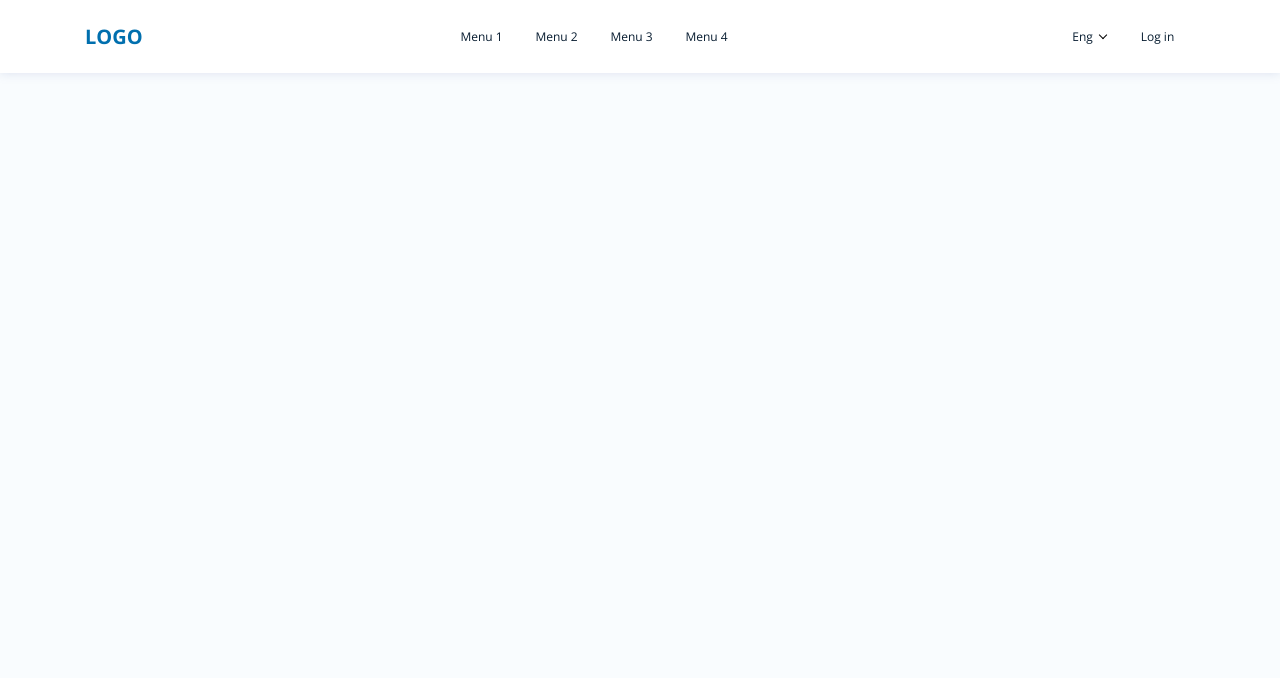
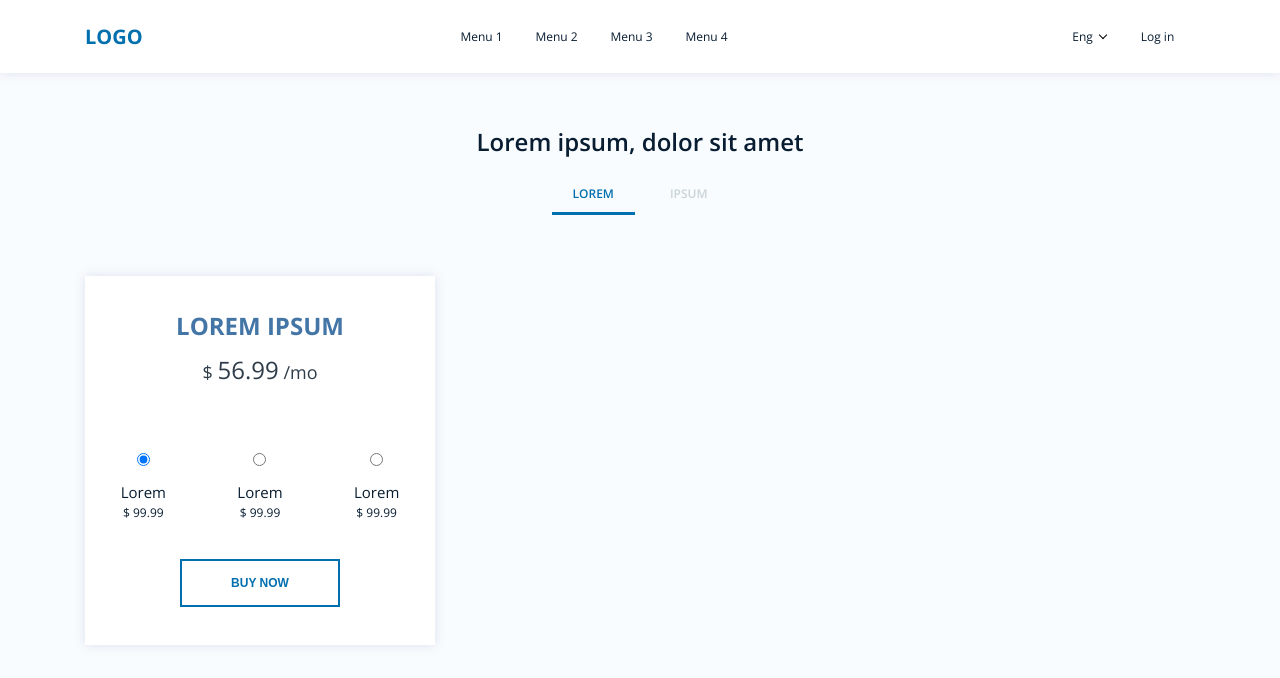
Before and after one commit to KirillLutsenko/TT-for-DVZN, a website built with Parcel: page src/index.html in a window 1280 px wide. Built offline with nearby package versions, Linux system fonts and the light colour scheme.

Commit message:
add title, slider, card(90%)

```diff
--- a/src/index.html
+++ b/src/index.html
@@ -6,17 +6,16 @@
     <title>Test Task for DVZN</title>
     <link rel="stylesheet" href="./styles/main.scss">
     <link rel="preconnect" href="https://fonts.gstatic.com">
-    <link href="https://fonts.googleapis.com/css2?family=Open+Sans:wght@400;600;700&display=swap" rel="stylesheet">
+    <link href="https://fonts.googleapis.com/css2?family=Open+Sans:wght@300;400;600;700&display=swap" rel="stylesheet">
     <link rel="icon" href="./images/favicon.png">
   </head>
   <body class="page">
     <header class="page__header header">
-      <section class="header__content content">
-        <div class="content__logo logo">
+      <div class="header__logo logo">
         <a href="#" class="logo__link">Logo</a>
       </div>
 
-        <nav class="content__nav nav">
+      <nav class="header__nav nav">
         <ul class="nav__list list">
           <li class="list__menu menu">
             <a href="#" class="menu__link link">Menu 1</a>
@@ -60,7 +59,7 @@
         </ul>
       </nav>
 
-        <div class="content__section section">
+      <div class="header__section section">
         <div class="section__languages languages">
           <a href="#" class="languages__link link">Eng</a>
           <ul class="languages__list">
@@ -71,7 +70,96 @@
 
         <a href="#" class="section__log-in log-in">Log in</a>
       </div>
+    </header>
+
+    <section class="page__main-menu main-menu">
+      <h3 class="main-menu__title title">Lorem ipsum, dolor sit amet</h3>
+
+      <div class="main-menu__slider slider">
+        <div class="slider__switch-buttons switch-buttons">
+          <label for="Lorem" class="switch-buttons__button--1 button--1">
+            <input
+              type="radio"
+              name="main-menu-radio-button"
+              id="Lorem"
+              class="switch-buttons__radio"
+              checked
+            >
+
+            <span class="switch-buttons__text">Lorem</span>
+          </label>
+
+          <label for="Ipsum" class="switch-buttons__button--2 button--2">
+            <input
+              type="radio"
+              name="main-menu-radio-button"
+              id="Ipsum"
+              class="switch-buttons__radio"
+            >
+
+            <span class="switch-buttons__text">Ipsum</span>
+          </label>
+        </div>
+
+        <div class="slider__cards cards">
+          <div class="cards__card card card--1">
+            <h4 class="card__title">Lorem ipsum</h4>
+
+            <p class="card__price price">
+              <span class="price__symbol">$</span>
+              <span class="price__cost">56.99</span>
+              <span class="price__currency">/mo</span>
+            </p>
+
+            <div class="card__price-inputs price-inputs">
+              <label for="price-input--1" class="price-inputs__price-input price-input">
+                <input
+                  type="radio"
+                  id="price-input--1"
+                  name="card-radio-button"
+                  class="price-input__radio"
+                  checked
+                >
+
+                <span class="price-input__text">
+                  <p class="price-input__text-title text-title--1">Lorem</p>
+                  <p class="price-input__text-price text-price--1">$ 99.99</p>
+                </span>
+              </label>
+
+              <label for="price-input--2" class="price-inputs__price-input price-input">
+                <input
+                  type="radio"
+                  id="price-input--2"
+                  name="card-radio-button"
+                  class="price-input__radio"
+                >
+
+                <span class="price-input__text">
+                  <p class="price-input__text-title text-title--2">Lorem</p>
+                  <p class="price-input__text-price text-price--2">$ 99.99</p>
+                </span>
+              </label>
+
+              <label for="price-input--3" class="price-inputs__price-input price-input">
+                <input
+                  type="radio"
+                  id="price-input--3"
+                  name="card-radio-button"
+                  class="price-input__radio"
+                >
+
+                <span class="price-input__text">
+                  <p class="price-input__text-title text-title--3">Lorem</p>
+                  <p class="price-input__text-price text-price--3">$ 99.99</p>
+                </span>
+              </label>
+            </div>
+
+            <button class="card__button">Buy Now</button>
+          </div>
+        </div>
+      </div>
     </section>
-    </header>
   </body>
 </html>
--- a/src/styles/header/content.scss
+++ b/src/styles/header/header.scss
@@ -1,4 +1,4 @@
-.content {
+.header {
   display: flex;
   justify-content: space-between;
   align-items: center;
@@ -10,7 +10,7 @@
   &__logo {
     width: 58px;
     height: 27px;
-    color: #006fae;
+    color: $default-color;
     font-weight: 700;
     font-size: 20px;
     text-transform: uppercase;
--- a/src/styles/header/items.scss
+++ b/src/styles/header/items.scss
@@ -7,13 +7,18 @@
     justify-content: center;
     width: $nav-menu-width;
     height: 30px;
-    border-bottom: 0.5px solid;
+    border-bottom: 1px solid $main-hover-color;
     background-color: #fff;
     cursor: pointer;
+
+    &:first-child {
+      border-top: 1px solid $main-hover-color;
+    }
 
     &:hover {
       color: #fff;
       background-color: $main-hover-color;
+      border-color: $main-hover-color;
     }
   }
 }
--- a/src/styles/header/languages.scss
+++ b/src/styles/header/languages.scss
@@ -2,7 +2,7 @@
   &__list {
     display: none;
     position: absolute;
-    top: 73.5px;
+    top: 72.5px;
     box-shadow: 0 0 10px rgba(131, 144, 193, 0.25);
   }
 
@@ -37,6 +37,10 @@
     cursor: pointer;
     transition: $transition-color;
 
+    &:first-child {
+      border-top: 1px solid $main-hover-color;
+    }
+
     &:hover {
       color: #fff;
       background-color: $main-hover-color;
--- a/src/styles/header/menu.scss
+++ b/src/styles/header/menu.scss
@@ -12,7 +12,7 @@
   &__items {
     display: none;
     position: absolute;
-    top: 73.5px;
+    top: 72.5px;
     transition: all 1s ease;
   }
 
--- /dev/null
+++ b/src/styles/main-menu/card.scss
@@ -0,0 +1,62 @@
+.card {
+  display: flex;
+  flex-direction: column;
+  justify-content: flex-start;
+  width: 350px;
+  height: 369px;
+  background-color: #fff;
+  box-shadow: 0 0 10px rgba(131, 144, 193, 0.25);
+
+  &__title {
+    margin-top: 40px;
+    font-weight: 700;
+    font-size: 24px;
+    line-height: 20px;
+    text-transform: uppercase;
+    color: #4376a6;
+  }
+
+  &__price {
+    position: relative;
+    margin-top: 24px;
+    color: #2e3c49;
+
+    // &:after {
+    //   content: "Save 35%";
+    //   position: absolute;
+    //   top: 36px;
+    //   left: calc(50% - 30px);
+    //   font-weight: 300;
+    //   font-size: 14px;
+    //   line-height: 20px;
+    //   color: #e67e22;
+    // }
+  }
+
+  &__price-inputs {
+    display: flex;
+    justify-content: space-around;
+    margin-top: 63px;
+  }
+
+  &__button {
+    margin: 38px calc(175px - 80px);
+    width: 160px;
+    height: 54px;
+    font-weight: 600;
+    font-size: 12px;
+    line-height: 16px;
+    text-transform: uppercase;
+    cursor: pointer;
+    color: $default-color;
+    background-color: #fff;
+    border: 2px solid $default-color;
+    transition: all 0.2s ease;
+
+    &:hover {
+      color: #fff;
+      background-color: $main-hover-color;
+      border-color: $main-hover-color;
+    }
+  }
+}
--- /dev/null
+++ b/src/styles/main-menu/cards.scss
@@ -0,0 +1,3 @@
+.cards {
+  margin-top: 61px;
+}
--- /dev/null
+++ b/src/styles/main-menu/main-menu.scss
@@ -0,0 +1,15 @@
+.main-menu {
+  padding: 56px calc(50% - 555px) 0;
+  text-align: center;
+
+  &__title {
+    font-family: inherit;
+    font-weight: 600;
+    font-size: 24px;
+    line-height: 25px;
+  }
+
+  &__slider {
+    margin-top: 22px;
+  }
+}
--- /dev/null
+++ b/src/styles/main-menu/price-input.scss
@@ -0,0 +1,20 @@
+.price-input {
+  cursor: pointer;
+
+  &__text-title {
+    margin-top: 11px;
+    padding: 0 15px;
+    font-size: 15px;
+    line-height: 20px;
+  }
+
+  &__text-price {
+    margin-top: 3px;
+    font-size: 12px;
+    line-height: 16px;
+  }
+
+  &__radio {
+    cursor: pointer;
+  }
+}
--- /dev/null
+++ b/src/styles/main-menu/price.scss
@@ -0,0 +1,22 @@
+.price {
+  &__symbol {
+    font-family: inherit;
+    font-weight: 300;
+    font-size: 18px;
+    line-height: 20px;
+  }
+
+  &__cost {
+    font-family: inherit;
+    font-weight: 300;
+    font-size: 24px;
+    line-height: 20px;
+  }
+
+  &__currency {
+    font-family: inherit;
+    font-weight: 300;
+    font-size: 18px;
+    line-height: 20px;
+  }
+}
--- /dev/null
+++ b/src/styles/main-menu/slider.scss
@@ -0,0 +1,5 @@
+.slider {
+  // &__cards {
+  //   display: flex;
+  // }
+}
--- /dev/null
+++ b/src/styles/main-menu/switch-buttons.scss
@@ -0,0 +1,40 @@
+.switch-buttons {
+  display: flex;
+  text-align: center;
+  justify-content: center;
+
+  &__radio {
+    position: absolute;
+    visibility: hidden;
+  }
+
+  &__text {
+    display: block;
+    padding: 10px 21px;
+    font-family: inherit;
+    font-weight: 600;
+    font-size: 12px;
+    line-height: 16px;
+    text-transform: uppercase;
+    color: #c9d4d9;
+    cursor: pointer;
+    transition: $transition-color;
+
+    &:hover {
+      color: $main-hover-color;
+    }
+  }
+
+  &__button--1 {
+    margin-right: 7px;
+  }
+
+  &__button--2 {
+    margin-left: 7px;
+  }
+}
+
+.switch-buttons__radio:checked + .switch-buttons__text {
+  color: $default-color;
+  border-bottom: 3px solid $default-color;
+}
--- a/src/styles/main.scss
+++ b/src/styles/main.scss
@@ -1,13 +1,20 @@
 @import "./vars.scss";
 @import "./reset.scss";
 @import "./page.scss";
-@import "./header/content.scss";
+@import "./header/header.scss";
 @import "./header/nav.scss";
 @import "./header/logo.scss";
 @import "./header/menu.scss";
 @import "./header/section.scss";
 @import "./header/items.scss";
 @import "./header/languages.scss";
+@import "./main-menu/main-menu.scss";
+@import "./main-menu/slider.scss";
+@import "./main-menu/switch-buttons.scss";
+@import "./main-menu/cards.scss";
+@import "./main-menu/card.scss";
+@import "./main-menu/price.scss";
+@import "./main-menu/price-input.scss";
 
 html {
   scroll-behavior: smooth;
--- a/src/styles/vars.scss
+++ b/src/styles/vars.scss
@@ -1,5 +1,6 @@
 $nav-menu-width: 75px;
 $main-hover-color: #015585;
 $box-shadow-hover: box-shadow 0.2s ease;
-
+$default-color: #006fae;
 $transition-color: color 0.2s ease;
+$border-color: 2px solid $default-color;
```
Lines whose indentation alone changed are shown as unchanged.
